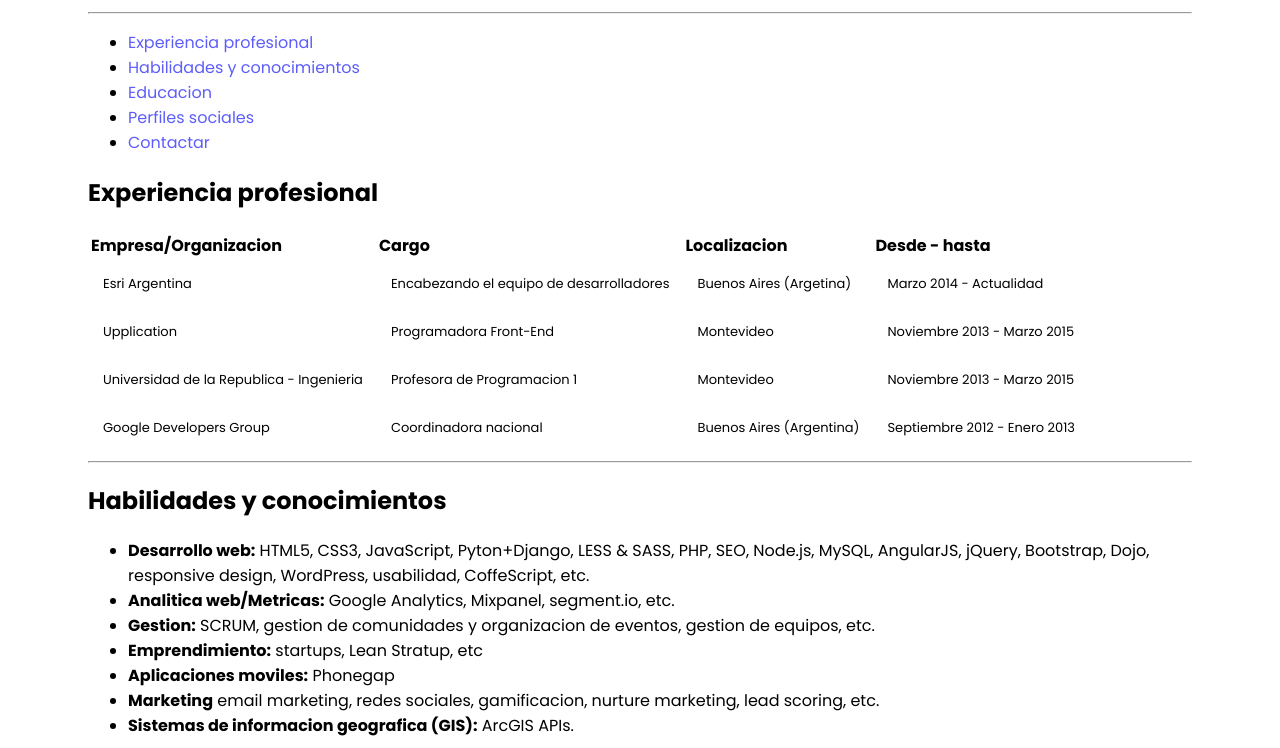
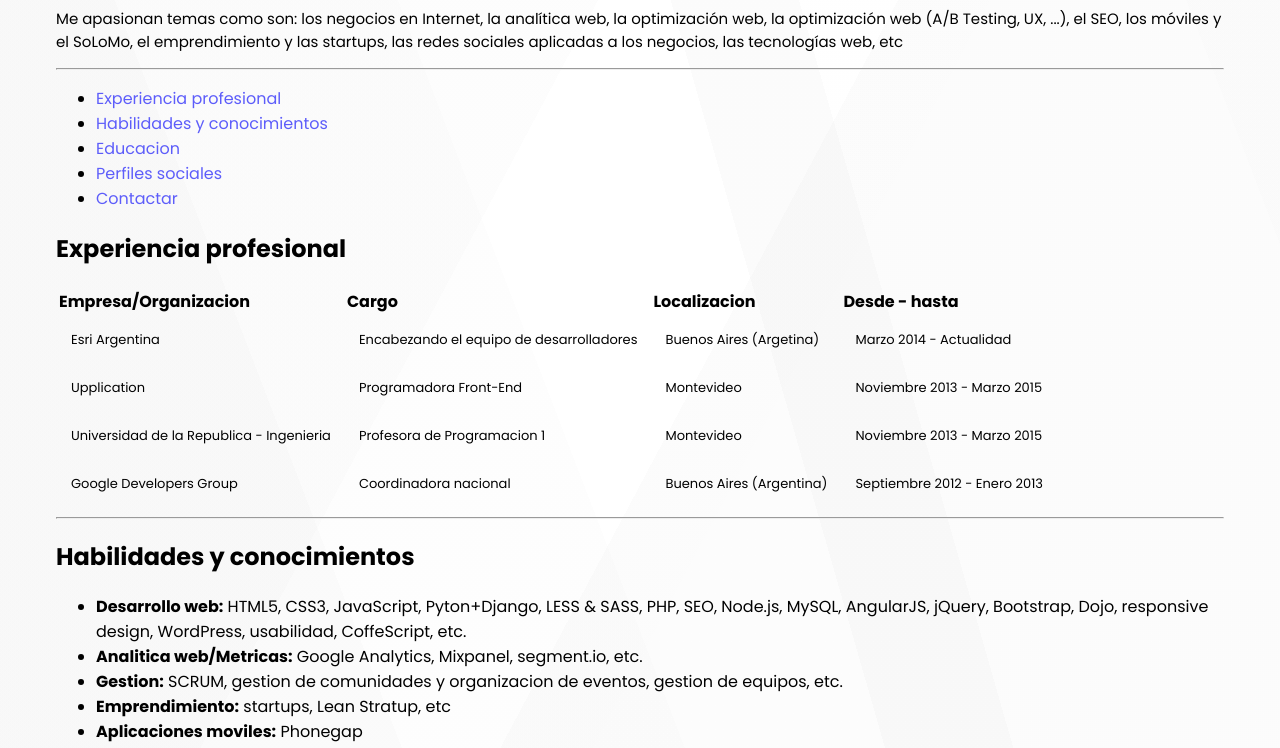
Before and after one commit to anaiabetarte/Tarea-grupal, a plain HTML site: page index.html in a window 1280 px wide. Shown: the part 177-925 px from the top of the page. Drawn offline with Linux system fonts and the light colour scheme.

Commit message:
otro fondo

```diff
--- a/main.css
+++ b/main.css
@@ -6,11 +6,9 @@ a {
 }
 
 body {
+    padding: 3em;
     font-family: 'Poppins';
-    background-color: white;
-    margin-top: -5em;
-    padding: 5em;
-}
+    background-image: linear-gradient(74deg, rgba(236, 236, 236,0.02) 0%, rgba(236, 236, 236,0.02) 13%,transparent 13%, transparent 64%,rgba(55, 55, 55,0.02) 64%, rgba(55, 55, 55,0.02) 71%,rgba(239, 239, 239,0.02) 71%, rgba(239, 239, 239,0.02) 100%),linear-gradient(170deg, rgba(8, 8, 8,0.02) 0%, rgba(8, 8, 8,0.02) 1%,transparent 1%, transparent 60%,rgba(9, 9, 9,0.02) 60%, rgba(9, 9, 9,0.02) 80%,rgba(198, 198, 198,0.02) 80%, rgba(198, 198, 198,0.02) 100%),linear-gradient(118deg, rgba(134, 134, 134,0.02) 0%, rgba(134, 134, 134,0.02) 30%,transparent 30%, transparent 43%,rgba(85, 85, 85,0.02) 43%, rgba(85, 85, 85,0.02) 47%,rgba(103, 103, 103,0.02) 47%, rgba(103, 103, 103,0.02) 100%),linear-gradient(249deg, rgba(178, 178, 178,0.02) 0%, rgba(178, 178, 178,0.02) 8%,transparent 8%, transparent 47%,rgba(161, 161, 161,0.02) 47%, rgba(161, 161, 161,0.02) 61%,rgba(19, 19, 19,0.02) 61%, rgba(19, 19, 19,0.02) 100%),linear-gradient(90deg, rgb(255,255,255),rgb(255,255,255));}
 
 h1 {
     font-size: 45px;
```
Also changed, not shown: index.html (+1 -2 lines).
